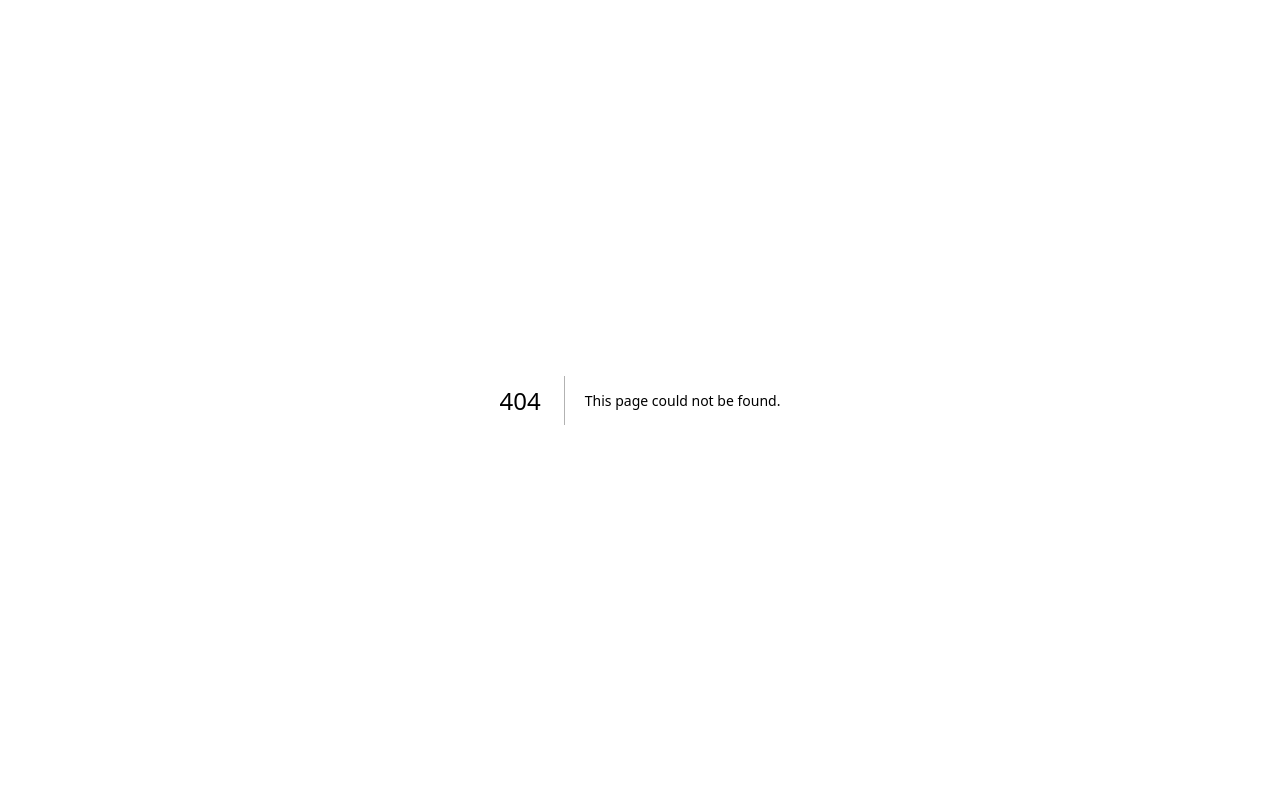
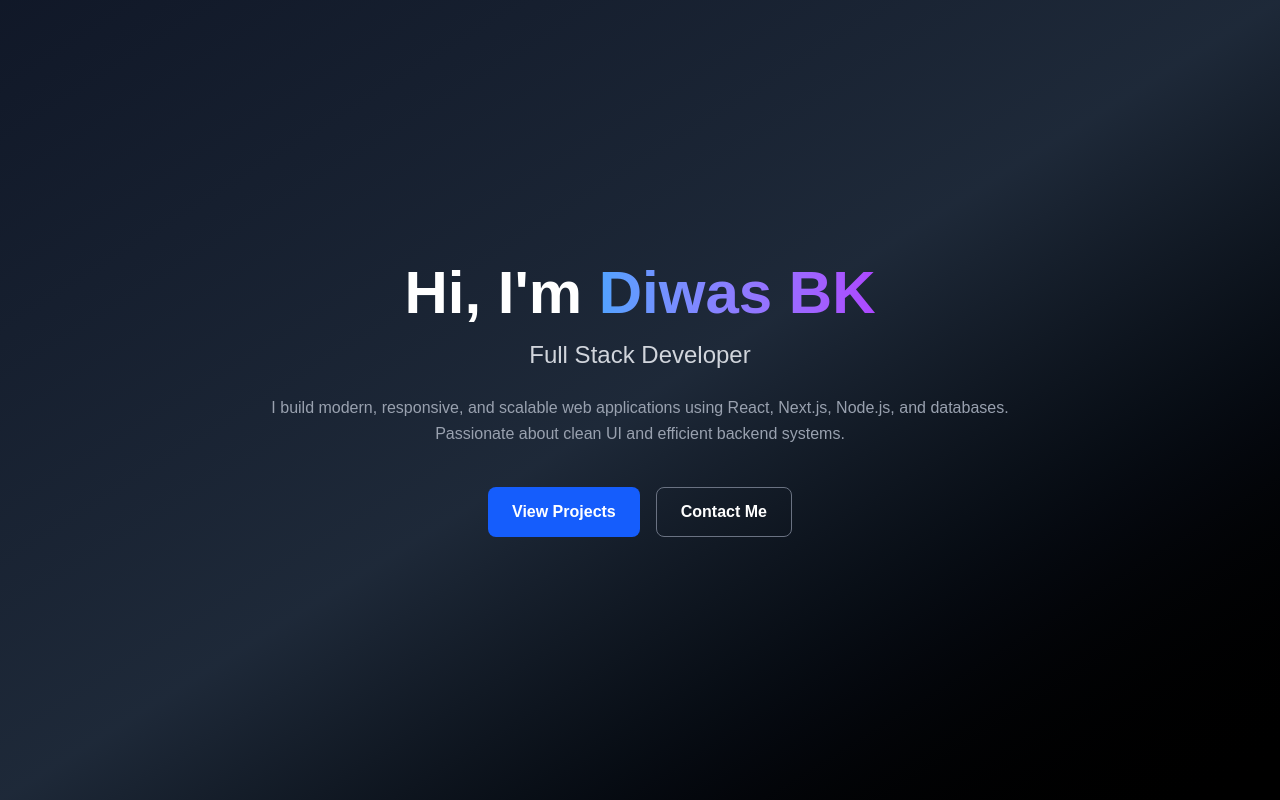
Before and after one commit to diwasbk/Next.js-Learning-App, a Next.js app: page /example in a window 1280 px wide. Before the commit this address had no page. Built offline with nearby package versions, Linux system fonts and the light colour scheme.

Commit message:
Landing Page and First Routing

```diff
--- /dev/null
+++ b/app/example/page.tsx
@@ -0,0 +1,41 @@
+export default function LandingPage() {
+    return (
+        <div>
+            <main className="min-h-screen bg-linear-to-br from-gray-900 via-gray-800 to-black text-white flex items-center justify-center px-6">
+                <div className="max-w-3xl text-center">
+
+                    {/* Name */}
+                    <h1 className="text-4xl md:text-6xl font-bold mb-4">
+                        Hi, I&apos;m{" "}
+                        <span className="bg-linear-to-r from-blue-400 to-purple-500 bg-clip-text text-transparent">
+                            Diwas BK
+                        </span>
+                    </h1>
+
+                    {/* Role */}
+                    <p className="text-lg md:text-2xl text-gray-300 mb-6">
+                        Full Stack Developer
+                    </p>
+
+                    {/* Description */}
+                    <p className="text-gray-400 mb-10 leading-relaxed">
+                        I build modern, responsive, and scalable web applications using
+                        React, Next.js, Node.js, and databases. Passionate about clean UI
+                        and efficient backend systems.
+                    </p>
+
+                    {/* Buttons */}
+                    <div className="flex flex-col sm:flex-row gap-4 justify-center">
+                        <button className="px-6 py-3 rounded-lg bg-blue-600 hover:bg-blue-500 transition font-semibold cursor-pointer">
+                            View Projects
+                        </button>
+
+                        <button className="px-6 py-3 rounded-lg border border-gray-500 hover:bg-gray-800 transition font-semibold cursor-pointer">
+                            Contact Me
+                        </button>
+                    </div>
+                </div>
+            </main>
+        </div>
+    );
+}
--- a/app/page.tsx
+++ b/app/page.tsx
@@ -1,65 +1,9 @@
-import Image from "next/image";
+import LandingPage from "./example/page";
 
 export default function Home() {
   return (
-    <div className="flex min-h-screen items-center justify-center bg-zinc-50 font-sans dark:bg-black">
-      <main className="flex min-h-screen w-full max-w-3xl flex-col items-center justify-between py-32 px-16 bg-white dark:bg-black sm:items-start">
-        <Image
-          className="dark:invert"
-          src="/next.svg"
-          alt="Next.js logo"
-          width={100}
-          height={20}
-          priority
-        />
-        <div className="flex flex-col items-center gap-6 text-center sm:items-start sm:text-left">
-          <h1 className="max-w-xs text-3xl font-semibold leading-10 tracking-tight text-black dark:text-zinc-50">
-            To get started, edit the page.tsx file.
-          </h1>
-          <p className="max-w-md text-lg leading-8 text-zinc-600 dark:text-zinc-400">
-            Looking for a starting point or more instructions? Head over to{" "}
-            <a
-              href="https://vercel.com/templates?framework=next.js&utm_source=create-next-app&utm_medium=appdir-template-tw&utm_campaign=create-next-app"
-              className="font-medium text-zinc-950 dark:text-zinc-50"
-            >
-              Templates
-            </a>{" "}
-            or the{" "}
-            <a
-              href="https://nextjs.org/learn?utm_source=create-next-app&utm_medium=appdir-template-tw&utm_campaign=create-next-app"
-              className="font-medium text-zinc-950 dark:text-zinc-50"
-            >
-              Learning
-            </a>{" "}
-            center.
-          </p>
-        </div>
-        <div className="flex flex-col gap-4 text-base font-medium sm:flex-row">
-          <a
-            className="flex h-12 w-full items-center justify-center gap-2 rounded-full bg-foreground px-5 text-background transition-colors hover:bg-[#383838] dark:hover:bg-[#ccc] md:w-[158px]"
-            href="https://vercel.com/new?utm_source=create-next-app&utm_medium=appdir-template-tw&utm_campaign=create-next-app"
-            target="_blank"
-            rel="noopener noreferrer"
-          >
-            <Image
-              className="dark:invert"
-              src="/vercel.svg"
-              alt="Vercel logomark"
-              width={16}
-              height={16}
-            />
-            Deploy Now
-          </a>
-          <a
-            className="flex h-12 w-full items-center justify-center rounded-full border border-solid border-black/[.08] px-5 transition-colors hover:border-transparent hover:bg-black/[.04] dark:border-white/[.145] dark:hover:bg-[#1a1a1a] md:w-[158px]"
-            href="https://nextjs.org/docs?utm_source=create-next-app&utm_medium=appdir-template-tw&utm_campaign=create-next-app"
-            target="_blank"
-            rel="noopener noreferrer"
-          >
-            Documentation
-          </a>
-        </div>
-      </main>
+    <div>
+      <LandingPage />
     </div>
   );
 }
```
